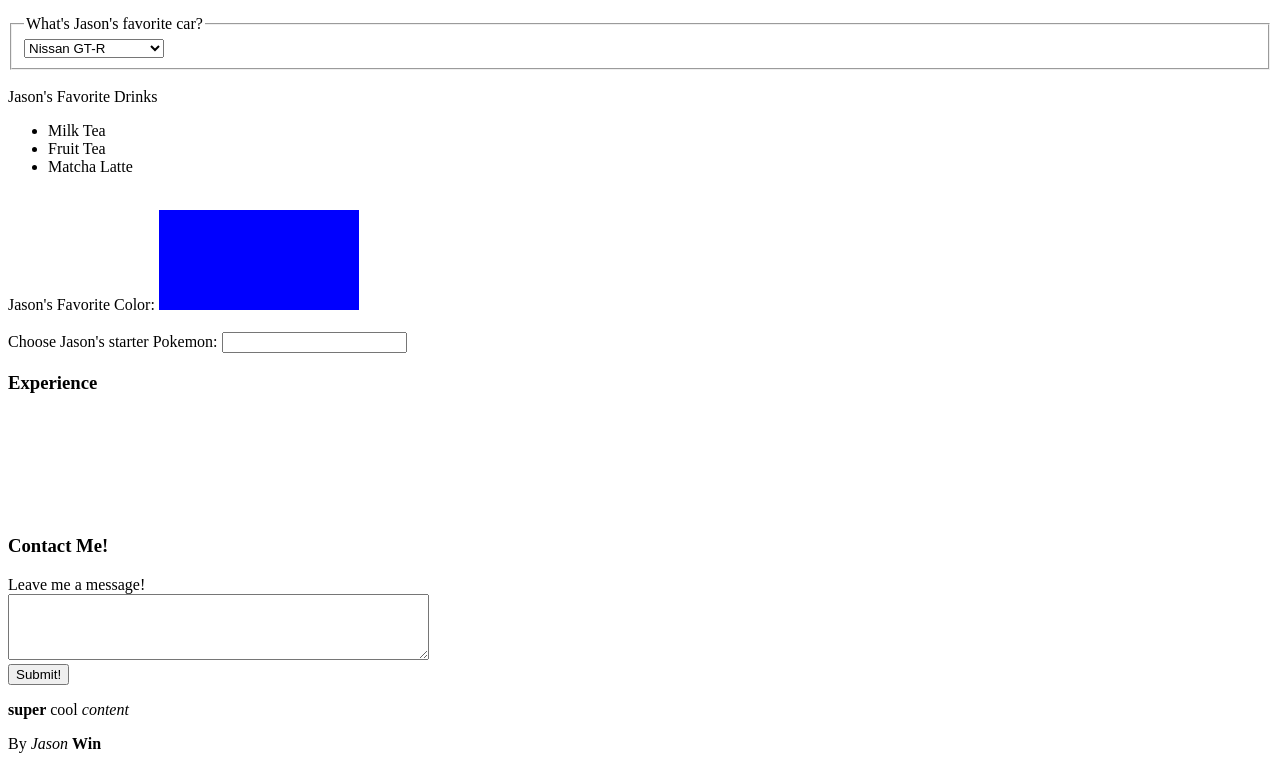
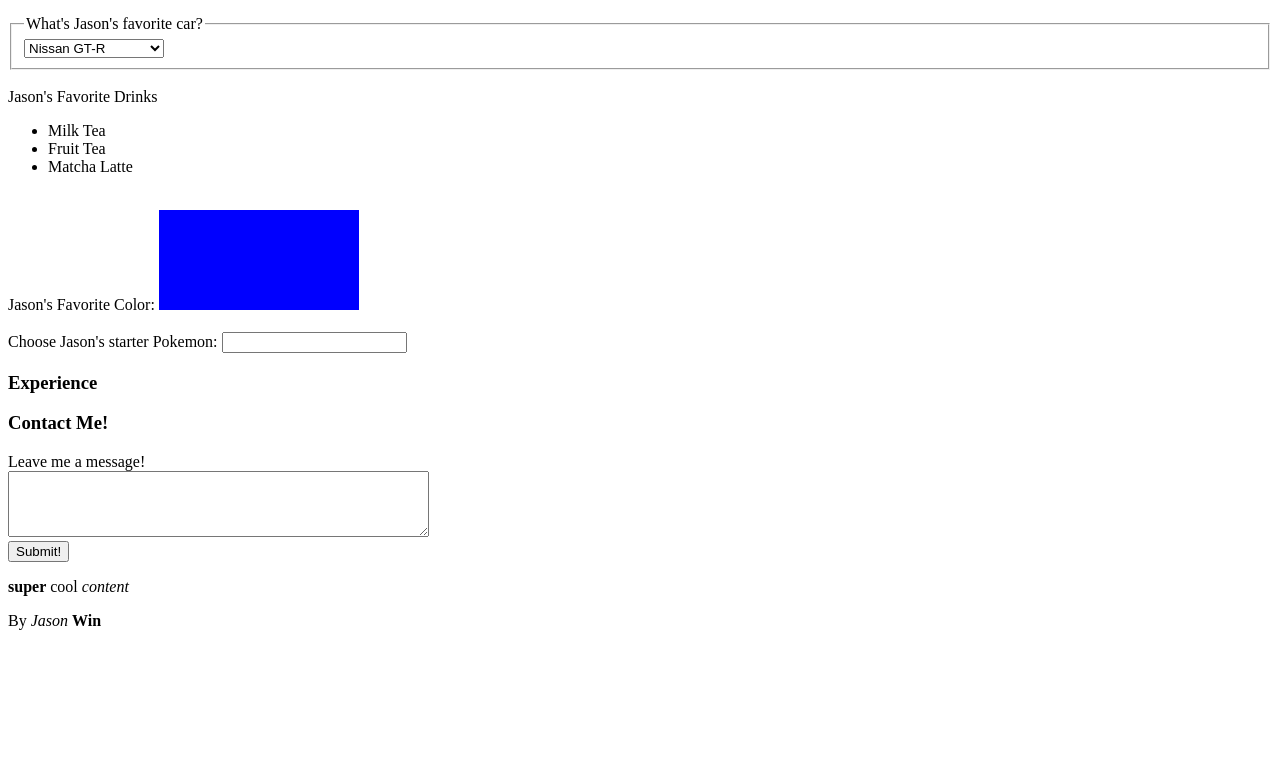
Before and after one commit to jasonwin20000/cse134hw2, a plain HTML site: page index.html in a window 1280 px wide. Shown: the part 1051-1820 px from the top of the page. After the commit the page ends 1697 px from the top, so only its background shows below. Drawn offline with Linux system fonts and the light colour scheme.

Commit message:
fix again

```diff
--- a/index.html
+++ b/index.html
@@ -121,13 +121,6 @@
 
 
 		<h3 id="experience">Experience</h3>
-			<canvas id = "sampleCanvas" width="200" height="100"></canvas>
-			<script>
-				var canvas = document.getElementById("sampleCanvas");
-				var context = canvas.getContext("2d");
-				context.fillStyle = "blue"
-			</script>
-
 		<h3 id="contactMe">Contact Me!</h3>
 			<label>Leave me a message!</label><br>
             <textarea rows="4" cols="50"></textarea><br>
```
